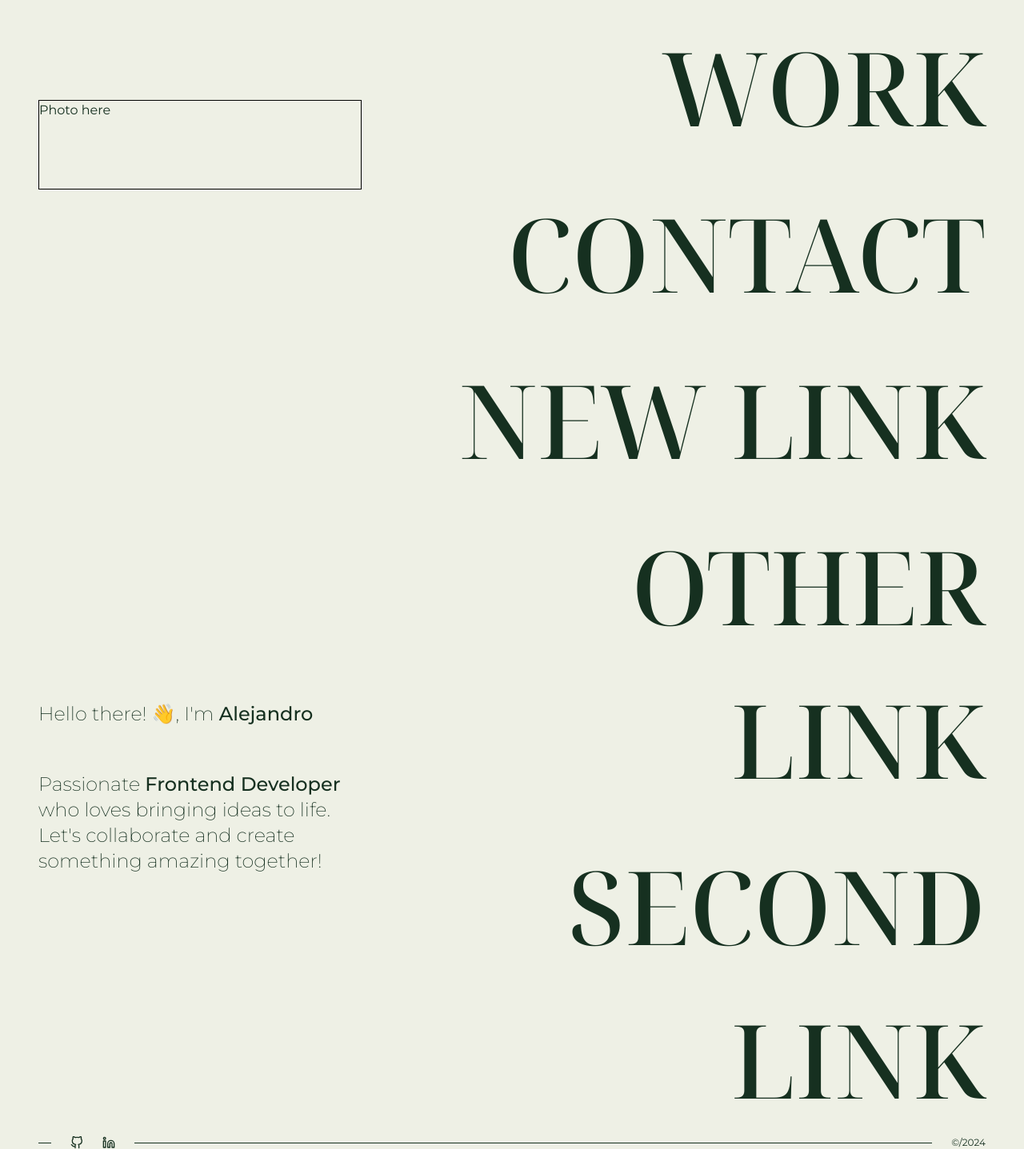
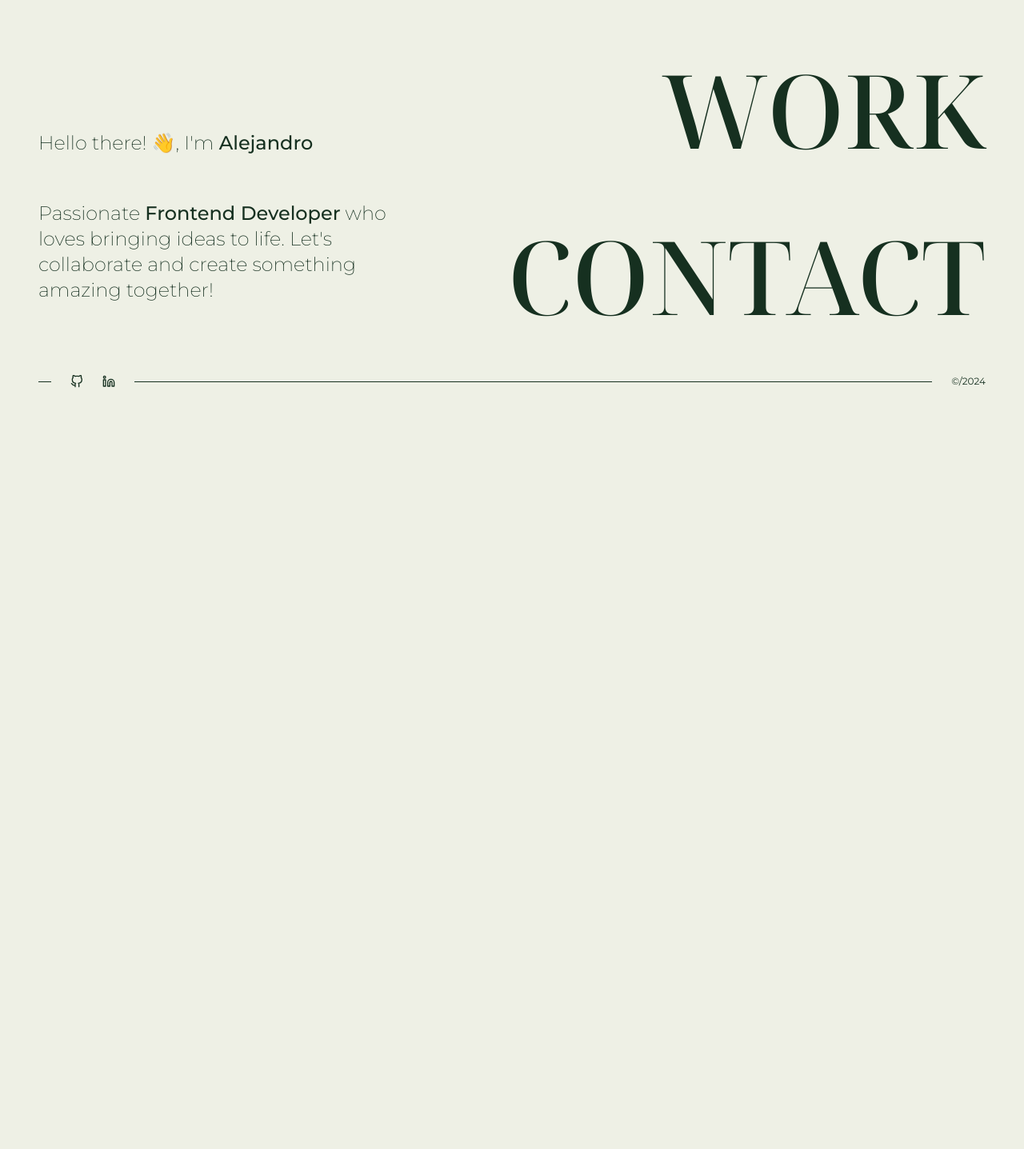
Before and after one commit to durantdurant95/portfolio, a Next.js app: page / in a window 1280 px wide. Shown: the part 267-1704 px from the top of the page at 80% size. After the commit the page ends 800 px from the top, so only its background shows below. Built offline with nearby package versions, Linux system fonts and the light colour scheme.

Commit message:
Remove unnecessary links from Home component

```diff
--- a/app/page.tsx
+++ b/app/page.tsx
@@ -48,24 +48,6 @@ const Home = () => {
         >
           CONTACT
         </Link>
-        <Link
-          href="/contact"
-          className="transition-all hover:scale-[1.02] hover:font-extrabold"
-        >
-          NEW LINK
-        </Link>
-        <Link
-          href="/contact"
-          className="transition-all hover:scale-[1.02] hover:font-extrabold"
-        >
-          OTHER LINK
-        </Link>
-        <Link
-          href="/contact"
-          className="transition-all hover:scale-[1.02] hover:font-extrabold"
-        >
-          SECOND LINK
-        </Link>
       </section>
     </main>
   );
```
